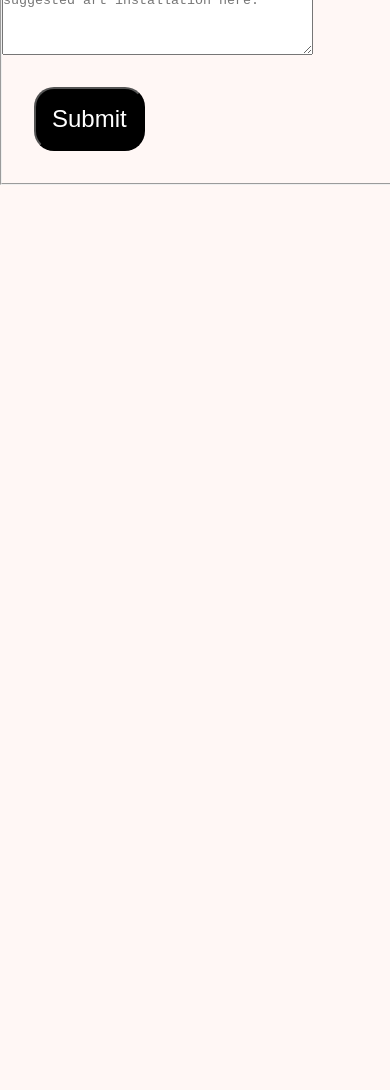
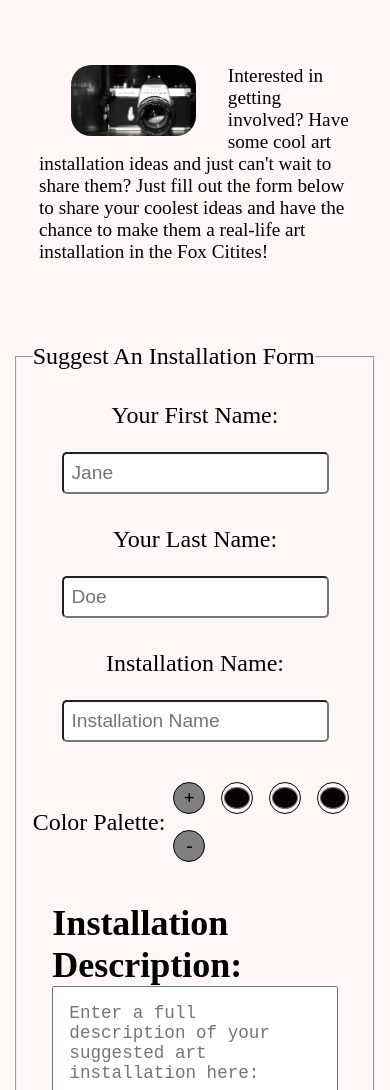
Before and after one commit to MicahBits-n-Bytes/Fox-valley-art-installation-site, a plain HTML site: page suggest.html in a window 390 px wide. Shown: the part 473-1563 px from the top of the page. Before the commit the page ends 844 px from the top, so only its background shows below. Drawn offline with Linux system fonts and the light colour scheme.

Commit message:
✨suggest form updates + media queries

```diff
--- a/css/layout.css
+++ b/css/layout.css
@@ -26,23 +26,99 @@ textarea{
     grid-template-rows:100%;
     grid-auto-columns: 1fr;
     grid-auto-flow: column;
-    height: 10vw;
+    height: fit-content;
     width: 80%;
     margin: 3rem auto;
 }
 
 #submissionColorPalette > *{
-    width: 100%;
-    height: 100%;
+
+    height: fit-content;
     text-align:center;
-
-    margin-bottom: 10rem;
 }
 
 #submissionColorPalette h3{
     color:white;
-    font-size: 2rem;
+    font-size: clamp(1.5rem, 80%, 10rem);
 
     margin-top: 5rem;
     margin-bottom: 5px;
 }
+
+#suggestForm{
+    display:grid;
+    grid-template-columns: repeat(2, 1fr);
+    justify-content:center;
+}
+
+#firstNameBox, #lastNameBox, #artNameBox{
+    width:80%;
+    margin-left:auto;
+    margin-right:auto;
+    display:grid;
+    grid-template-rows: 100%;
+    grid-template-columns: 1fr 3.5fr;
+    gap: 0.5rem;
+    justify-self:center;
+}
+
+#artNameBox, #suggestReqText{
+    grid-column: 1/-1;
+}
+
+#colorPickerOptions{
+    display:grid;
+    grid-template-columns:repeat(3, 1fr);
+    grid-auto-flow:row;
+}
+
+#colorBtnBox{
+    display:grid;
+    grid-template-columns: 100%;
+    grid-template-rows: repeat(2, 1fr);
+}
+
+#colorPaletteLabel{
+    display:grid;
+    align-items:center;
+}
+
+/*
+================================
+media queries
+================================
+*/
+
+
+/* tablet media query */
+@media (max-width: 900px){
+    #suggestForm{
+        grid-template-columns: 100%;
+        grid-auto-flow: row;
+    }
+
+    #firstNameBox, #lastNameBox, #artNameBox{
+        grid-template-columns:100%;
+        grid-template-rows:repeat(2, 1fr);
+        justify-items:center;
+        justify-self:center;
+    }
+
+    #submissionColorPalette{
+        grid-template-columns: repeat(2, 1fr);
+        grid-template-rows: 1fr;
+        grid-auto-flow:row;
+        grid-auto-rows: 1fr;
+    }
+
+    #artDescription{
+        height: 50vw;
+    }
+}
+
+/* mobile media query */
+@media (max-width: 700px){
+    #artDescription{
+        height: 90vw;
+    }
+}
--- a/css/styles.css
+++ b/css/styles.css
@@ -1,3 +1,5 @@
+
+
 /*
 ================================
 Color picker styles
@@ -61,6 +63,9 @@ Color picker styles
     grid-auto-columns: max-content;
     grid-auto-flow:column;
     width:80%;
+    justify-self:center;
+    justify-content:center;
+    grid-column:1/-1;
 }
 
 #submitFormBtn{
@@ -70,10 +75,104 @@ Color picker styles
     color:white;
     padding: 1rem;
     border-radius: 20px;
+    width:fit-content;
+    height:fit-content;
+
+    grid-column: 1/-1;
+    justify-self:center;
+
+    transition: all 0.2s ease
 
 }
 
+#submitFormBtn:hover{
+    cursor:pointer;
+    transform:scale(1.2);
+}
+
+#submissionColorPalette{
+    border-radius: 20px;
+    overflow:hidden;
+}
+
+
 /* --------- end color picker styles --------- */
+
+/*
+================================
+submission form styles
+================================
+*/
+
+section{
+    clear:both;
+}
+
+#suggestReqText{
+    color:red;
+    font-size: 1rem;
+    font-style:italic;
+}
+
+.sectionTitle{
+    font-size: clamp(3rem, 6vw, 20rem);
+    color:rgb(232, 232, 232);
+    text-shadow: 0.2vw 0.2vw 0px rgba(0, 0, 0, 0.415);
+    clear:both;
+    text-align:center;
+    margin: clamp(3rem, 5vw, 10vw);
+}
+
+#suggestForm{
+    width: 80%;
+    margin: 5rem auto;
+    font-size:1.5rem;
+}
+
+#suggestForm > *{
+    margin: 1rem;
+}
+
+#suggestCard{
+    display:flow-root;
+    width: 80%;
+    margin: 5rem auto;
+}
+
+#suggestCardImg{
+    width: 40%;
+    float:left;
+    margin: 0px 2rem;
+    border-radius: 20px;
+}
+
+#descriptionBox{
+    grid-column: 1/-1;
+    justify-self:center;
+    width: 80%;
+}
+
+#artDescription{
+    width:100%;
+    font-size: 1.1rem;
+    padding: 1rem;
+}
+
+#suggestPage{
+    font-size: 1.2rem;
+}
+
+#userFirstName, #userLastName, #nameInput{
+    font-size: 1.2rem;
+    padding: 0.5rem;
+    border-radius: 5px;
+}
+
+
+
+/* --------- end submission form styles --------- */
+
+
 :root {
     /*color palette from mural image*/
     --mural-purple: rgb(72, 44, 129);
--- a/js/script.js
+++ b/js/script.js
@@ -40,7 +40,7 @@ function addColor(){
 //removes color input to color picker options on suggest.html with a minimum of 3
 function subColor(){
 
-   if(colorPickerOptions.children.length > 3){
+   if(colorPickerOptions.children.length > 2){
         colorPickerOptions.lastElementChild.remove();
    }
 }
@@ -49,14 +49,17 @@ function subColor(){
 // submit suggestion form functionality
 
 function submitForm(){
-    submitSection.style.display = "block";
 
     const firstName = document.getElementById("userFirstName");
     const lastName = document.getElementById("userLastName");
     const artName = document.getElementById("nameInput");
     const artDescription = document.getElementById("artDescription");
+
+    //if statement checking if name inputs have a value. if not, display alert.
+    if(firstName.value && lastName.value && artName.value && artDescription.value){
+        submitSection.style.display = "block";
         //submit text
-    submitText.textContent = `Thank you ${firstName.value} ${lastName.value} for your submission! We will look over your suggestion for your art installation entitled: "${artName.value}" And get back to you shortly! Below we'll have an overview of your submission for your convieneance!`;
+        submitText.textContent = `Thank you, ${firstName.value} ${lastName.value}, for your submission! We will look over your suggestion for your art installation entitled: "${artName.value}" And get back to you shortly! Below we'll have an overview of your submission for your convieneance!`;
 
         //submission description
 
@@ -79,3 +82,7 @@ function submitForm(){
             colorChoice.append(colorChoiceText);
         });
     }
+    else{
+        alert("Please enter information into all required fields to submit.");
+    }
+}
--- a/suggest.html
+++ b/suggest.html
@@ -13,26 +13,43 @@
     <header></header>
     <nav></nav>
 
-    <main>
+    <main id="suggestPage">
+        <section>
+            <h2 class="sectionTitle">Suggest An Installation</h2>
+            <div id="suggestCard">
+                <img id="suggestCardImg" src="img/camera.jpg" alt="">
+                <p id="suggestCardText">Interested in getting involved? Have some cool art installation ideas and just can't wait to share them? Just fill out the form below to share your coolest ideas and have the chance to make them a real-life art installation in the Fox Citites!</p>
+            </div>
+        </section>
         <section>
             <form>
-                <fieldset>
-                    <legend>Suggest An Installation</legend>
+                <fieldset id="suggestForm">
+                    <legend>Suggest An Installation Form</legend>
 
-                    <label for="userFirstName">Your First Name:</label>
+
+
+                    <div id="firstNameBox">
+                        <label for="userFirstName" >Your First Name:</label>
                         <input name="userFirstName" id="userFirstName" placeholder="Jane" type="text">
+                    </div>
 
-                    <label for="userLastName">Your Last Name:</label>
+
+
+                    <label for="userLastName" id="lastNameBox">
+                        Your Last Name:
                         <input name="userLastName" id="userLastName" placeholder="Doe" type="text">
+                    </label>
 
-                    <br>
+                    <label for="nameInput" id="artNameBox">
+                        Installation Name:
+                        <input name="nameInput" id="nameInput" placeholder="Installation Name">
+                    </label>
 
-                    <label for="nameInput">Installation Name:</label>
-                    <input name="nameInput" id="nameInput" placeholder="Installation Name">
 
                     <div id="colorPickerBox">
-                        <label for="colorPicker1">Color Palette:</label>
+                        <label for="colorPicker1" id="colorPaletteLabel">Color Palette:</label>
 
+                        <div id="colorBtnBox">
                             <div id="addColorBtn" class="colorBtn">
                                 <p>+</p>
                             </div>
@@ -40,21 +57,23 @@
                             <div id="subColorBtn" class="colorBtn">
                                 <p>-</p>
                             </div>
+                        </div>
 
                         <div id="colorPickerOptions">
                             <input name="colorInput1" id="colorPicker1" class="colorPicker" type="color" value="#070309">
                             <input name="colorInput2" id="colorPicker2" class="colorPicker" type="color" value="#070309">
                             <input name="colorInput3" id="colorPicker3" class="colorPicker" type="color" value="#070309">
-                            <input name="colorInput4" id="colorPicker4" class="colorPicker" type="color" value="#070309">
                         </div>
 
                     </div>
 
-                    <label for="artDescription">
+                    <label for="artDescription" id="descriptionBox">
                         <h2>Installation Description:</h2>
                         <textarea name="artDescription" id="artDescription" placeholder="Enter a full description of your suggested art installation here:"></textarea>
                     </label>
                     <button type="button" id="submitFormBtn" onclick="submitForm()">Submit</button>
+
+                    <p id="suggestReqText">*All Fields Required</p>
                 </fieldset>
             </form>
         </section>
```
Lines whose indentation alone changed are shown as unchanged.
